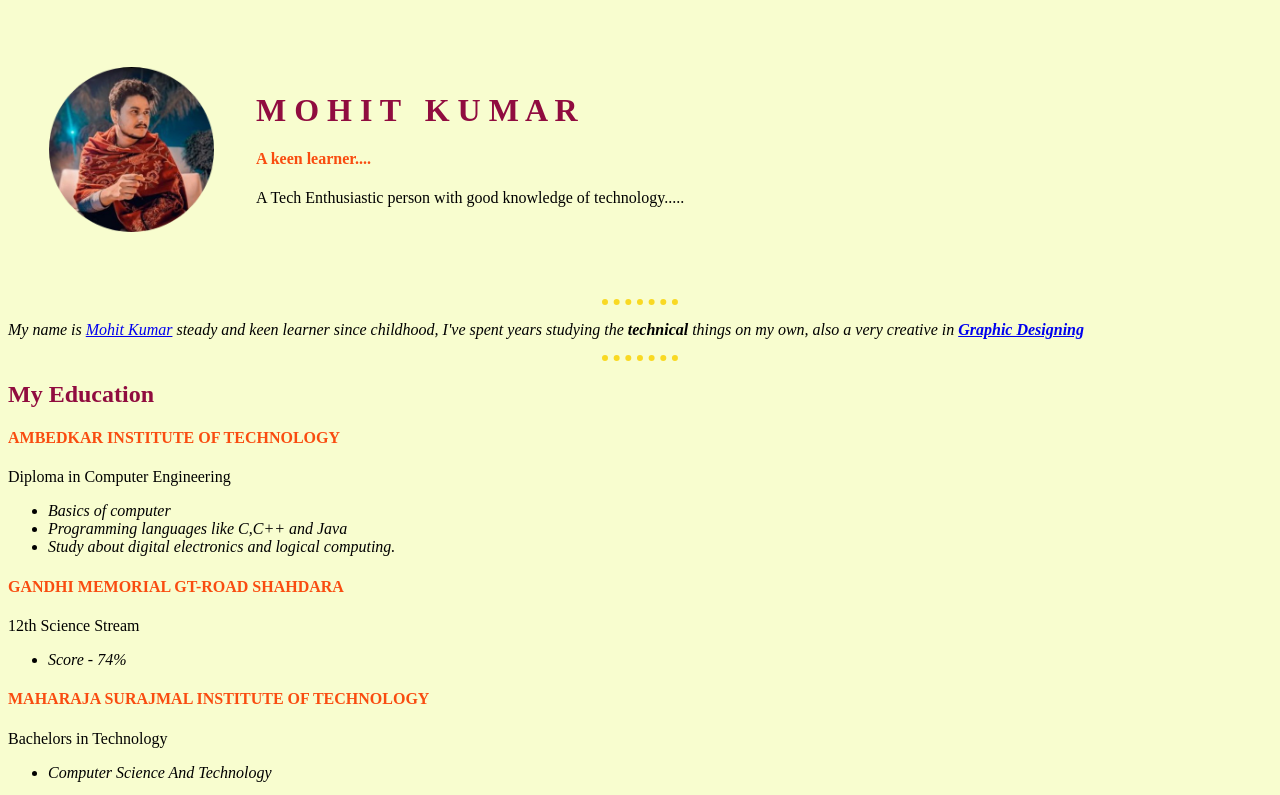
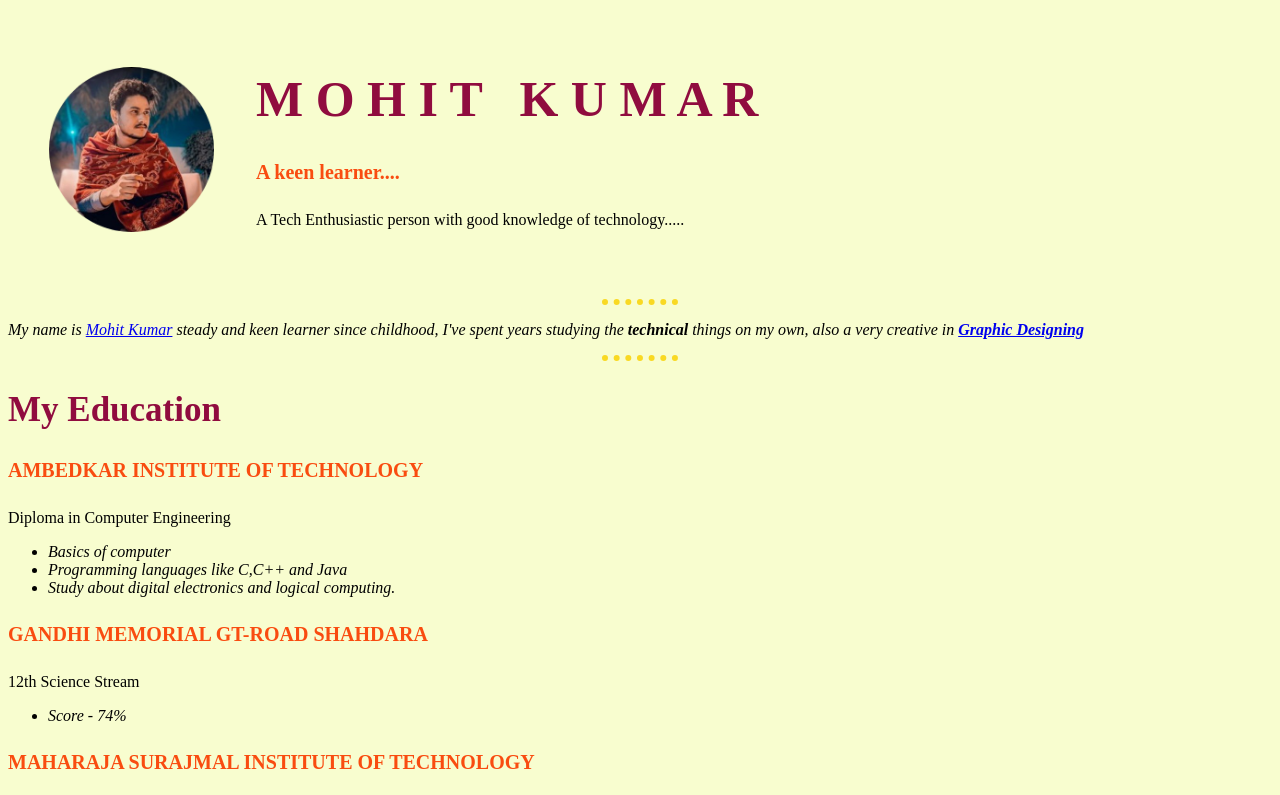
Before and after one commit to mhtkr/resume, a plain HTML site: page index.html in a window 1280 px wide. Shown: the top 795 px of the page. Drawn offline with Linux system fonts and the light colour scheme.

Commit message:
Update styles.css

```diff
--- a/css/styles.css
+++ b/css/styles.css
@@ -14,12 +14,15 @@ hr
  h1
  {
     color: #900C3F;
+    font-size: 50;
  }
  h2
  {
     color:#900C3F ;
+    font-size: 35;
  }
  h4
  {
     color: #F94C10;
+    font-size: 20;
  }
```
